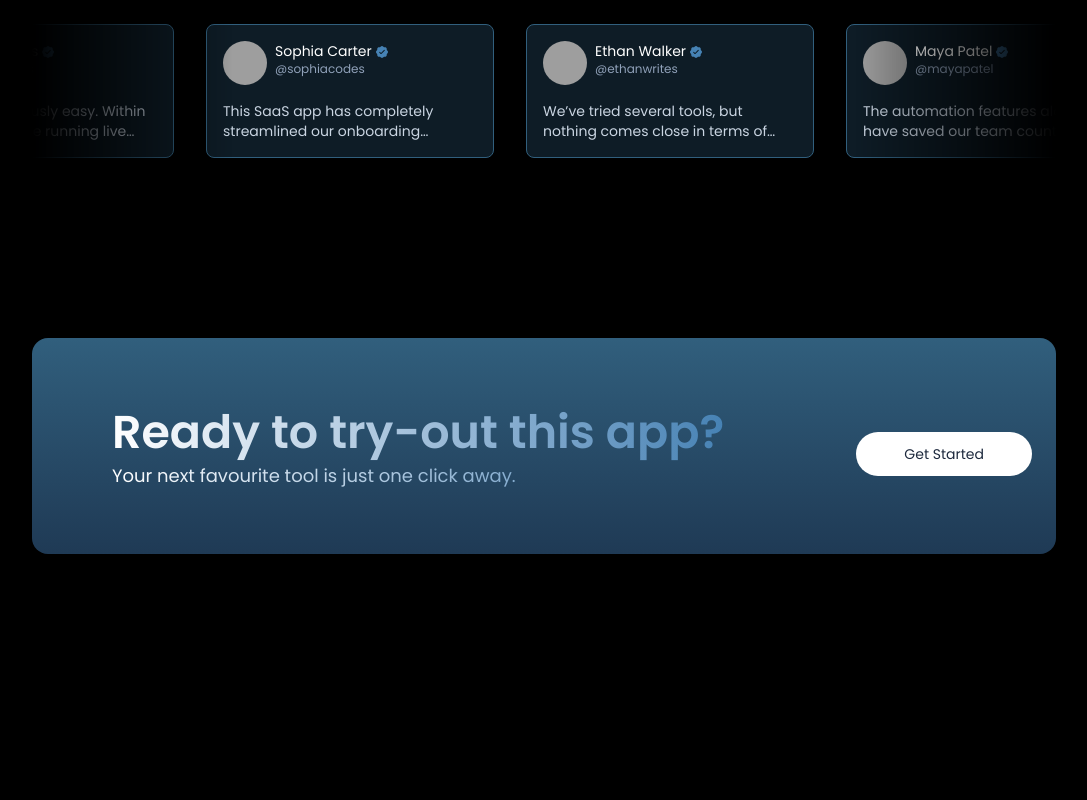
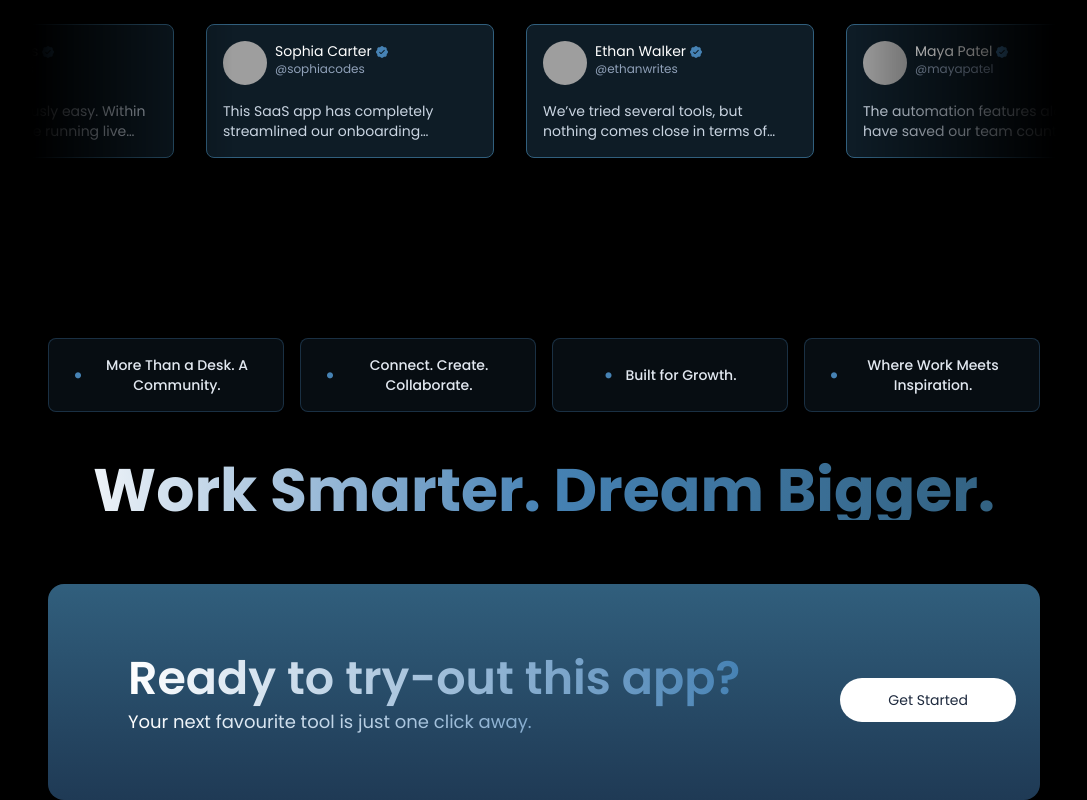
Before and after one commit to anshifaanshi/coworkingspace, a React (Vite) app: page / in a window 1280 px wide. Shown: the part 3337-4137 px from the top of the page, without its empty margins (96-1183 px from the left). Before the commit the page ends 3891 px from the top, so only its background shows below. Built offline with nearby package versions, Linux system fonts and the light colour scheme; grey boxes are pictures that could not be loaded.

Commit message:
Update CTASection.jsx

```diff
--- a/src/sections/CTASection.jsx
+++ b/src/sections/CTASection.jsx
@@ -1,9 +1,52 @@
 import { motion } from "motion/react";
 
 export default function CTASection() {
+    const coworkingHighlights = [
+        "More Than a Desk. A Community.",
+        "Connect. Create. Collaborate.",
+        "Built for Growth.",
+        "Where Work Meets Inspiration."
+    ];
+
     return (
+        <div className="max-w-5xl mx-auto mt-40 px-4">
+            {/* Coworking Highlights */}
             <motion.div
-            className="max-w-5xl py-16 mt-40 md:pl-20 md:w-full max-md:mx-4 md:mx-auto flex flex-col md:flex-row max-md:gap-6 items-center justify-between text-left bg-gradient-to-b from-[#315f7d] to-[#1f3a55] rounded-2xl p-6 text-white"
+                className="grid grid-cols-1 md:grid-cols-2 lg:grid-cols-4 gap-4 mb-12"
+                initial={{ y: 50, opacity: 0 }}
+                whileInView={{ y: 0, opacity: 1 }}
+                viewport={{ once: true }}
+                transition={{ type: "spring", stiffness: 320, damping: 70, mass: 1 }}
+            >
+                {coworkingHighlights.map((highlight, index) => (
+                    <motion.div
+                        key={index}
+                        className="flex items-center justify-center gap-3 px-6 py-4 rounded-lg bg-[#4682B4]/10 border border-[#4682B4]/30 hover:bg-[#4682B4]/20 transition-colors"
+                        initial={{ scale: 0.9, opacity: 0 }}
+                        whileInView={{ scale: 1, opacity: 1 }}
+                        viewport={{ once: true }}
+                        transition={{ delay: index * 0.1, type: "spring", stiffness: 300 }}
+                    >
+                        <span className="text-[#4682B4] font-bold text-xl">•</span>
+                        <p className="text-slate-200 text-sm font-medium text-center">{highlight}</p>
+                    </motion.div>
+                ))}
+            </motion.div>
+
+            {/* Main Tagline */}
+            <motion.h2
+                className="text-5xl md:text-6xl font-bold text-center mb-16 bg-gradient-to-r from-white via-[#4682B4] to-[#315f7d] text-transparent bg-clip-text"
+                initial={{ y: 80, opacity: 0 }}
+                whileInView={{ y: 0, opacity: 1 }}
+                viewport={{ once: true }}
+                transition={{ type: "spring", stiffness: 280, damping: 70, mass: 1 }}
+            >
+                Work Smarter. Dream Bigger.
+            </motion.h2>
+
+            {/* CTA Card */}
+            <motion.div
+                className="py-16 md:pl-20 md:w-full flex flex-col md:flex-row max-md:gap-6 items-center justify-between text-left bg-gradient-to-b from-[#315f7d] to-[#1f3a55] rounded-2xl p-6 text-white"
                 initial={{ y: 150, opacity: 0 }}
                 whileInView={{ y: 0, opacity: 1 }}
                 viewport={{ once: true }}
@@ -39,5 +82,6 @@ export default function CTASection() {
                     Get Started
                 </motion.button>
             </motion.div>
+        </div>
     );
 }
```
Lines whose indentation alone changed are shown as unchanged.
